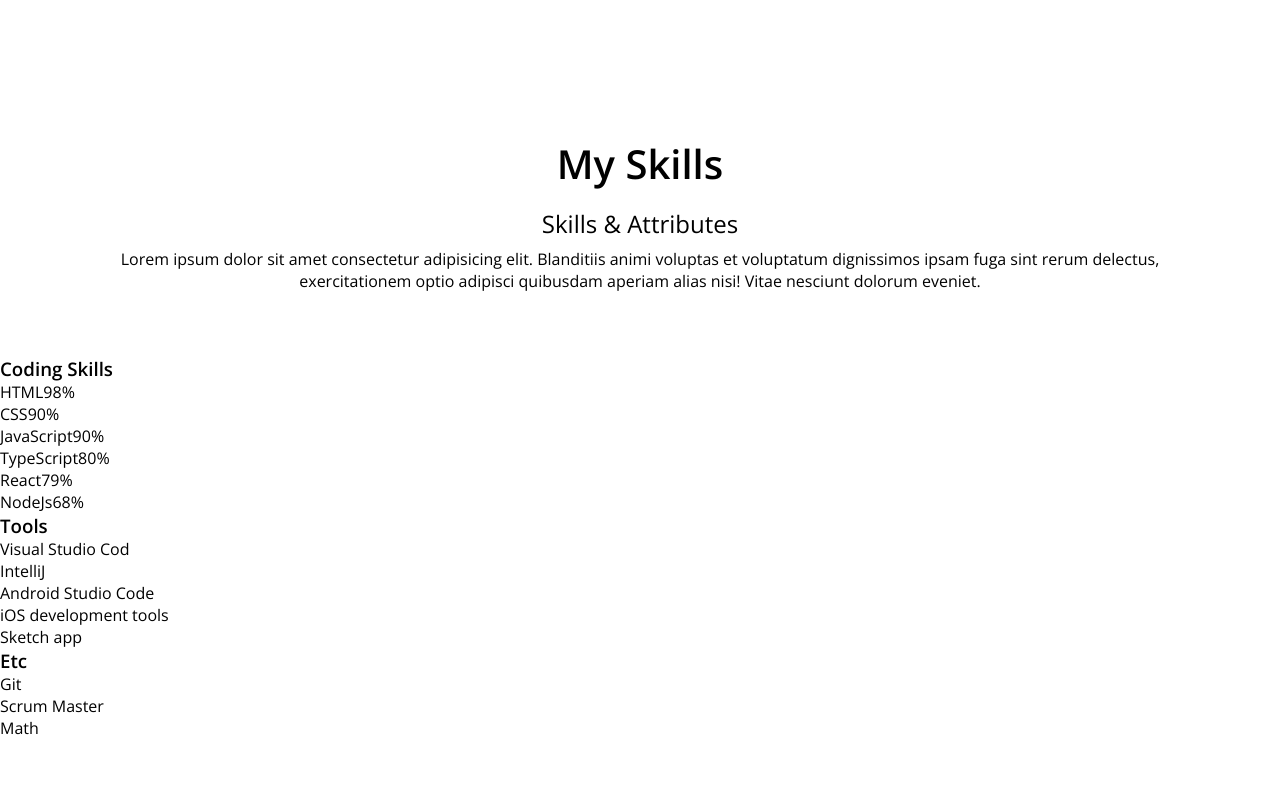
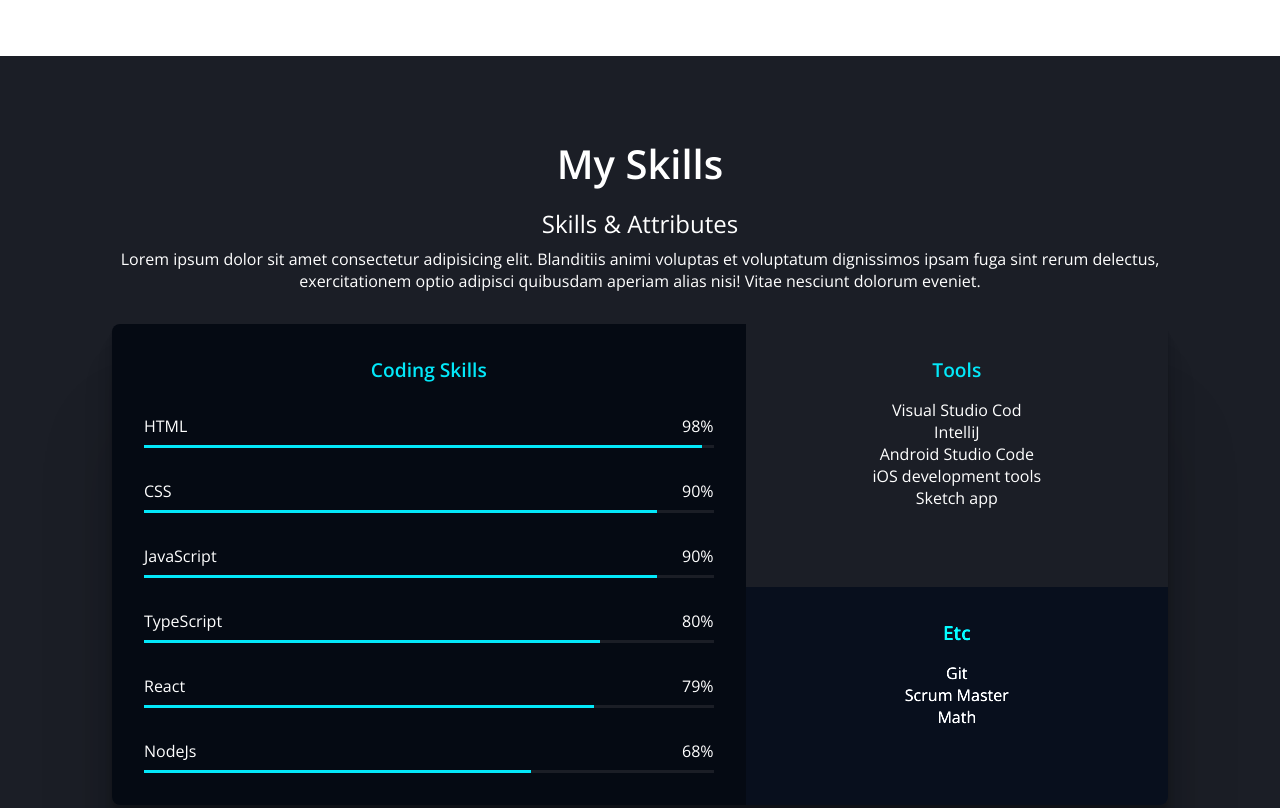
Before and after one commit to dowonee/portfolio, a plain HTML site: page index.html in a window 1280 px wide. Shown: the part 1340-2148 px from the top of the page. Drawn offline with nearby package versions, Linux system fonts and the light colour scheme.

Commit message:
CSS-Skills-Bar

```diff
--- a/css/style.css
+++ b/css/style.css
@@ -85,6 +85,7 @@ button:focus {
   display: flex;
   justify-content: space-between;
   align-items: center;
+  background-color: #050a13;
 }
 
 .header__logo {
@@ -219,3 +220,66 @@ button:focus {
   color: var(--color-primary);
   font-size: 0.8rem;
 }
+
+/* Skills */
+#skills {
+  background-color: var(--color-primary-variant);
+  color: var(--color-text);
+}
+
+.skills {
+  display: grid;
+  grid-template-columns: 6fr 4fr;
+  margin: 2rem 3rem;
+  border-radius: 8px;
+  overflow: hidden;
+  box-shadow: 0 2.8px 2.2px rgba(0, 0, 0, 0.034),
+    0 6.7px 5.3px rgba(0, 0, 0, 0.048), 0 12.5px 10px rgba(0, 0, 0, 0.06),
+    0 22.3px 17.9px rgba(0, 0, 0, 0.072), 0 41.8px 33.4px rgba(0, 0, 0, 0.086),
+    0 100px 80px rgba(0, 0, 0, 0.12);
+}
+
+.skills__title {
+  color: var(--color-accent);
+  margin: 1rem 0;
+  font-size: 1.2rem;
+}
+
+.skills__coding {
+  grid-row: span 2;
+  padding: 1rem;
+  background-color: var(--color-primary);
+}
+
+.skills__tools {
+  padding: 1rem;
+}
+
+.skills__etc {
+  padding: 1rem;
+  background-color: var(--color-primary);
+  filter: brightness(150%);
+}
+
+.bar {
+  display: flex;
+  flex-direction: column;
+  padding: 1rem;
+  gap: 0.5rem;
+}
+
+.bar__metadata {
+  display: flex;
+  justify-content: space-between;
+}
+
+.bar__bg {
+  width: 100%;
+  height: 3px;
+  background-color: var(--color-primary-variant);
+}
+
+.bar__value {
+  height: 3px;
+  background-color: var(--color-accent);
+}
--- a/index.html
+++ b/index.html
@@ -97,42 +97,42 @@
       </section>
       <!--Skills-->
       <section id="skills" class="section">
+        <div class="max-container">
           <h2 class="title">My Skills</h2>
           <p class="description">Skills & Attributes</p>
           <p>Lorem ipsum dolor sit amet consectetur adipisicing elit. Blanditiis animi voluptas et voluptatum dignissimos ipsam fuga sint rerum delectus, exercitationem optio adipisci quibusdam aperiam alias nisi! Vitae nesciunt dolorum eveniet.</p>
-      </section>
-      <div>
-        <section>
-          <h3>Coding Skills</h3>
+        <div class="skills">
+          <section class="skills__coding">
+            <h3 class="skills__title">Coding Skills</h3>
             <ul>
-            <li>
-              <div><span>HTML</span><span>98%</span></div>
-              <div><div style="width: 98%"></div></div>
+              <li class="bar">
+                <div class="bar__metadata"><span>HTML</span><span>98%</span></div>
+                <div class="bar__bg"><div class="bar__value" style="width: 98%"></div></div>
               </li>
-            <li>
-              <div><span>CSS</span><span>90%</span></div>
-              <div><div style="width: 90%"></div></div>
+              <li class="bar">
+                <div class="bar__metadata"><span>CSS</span><span>90%</span></div>
+                <div class="bar__bg"><div class="bar__value" style="width: 90%"></div></div>
               </li>
-            <li>
-              <div><span>JavaScript</span><span>90%</span></div>
-              <div><div style="width: 90%"></div></div>
+              <li class="bar">
+                <div class="bar__metadata"><span>JavaScript</span><span>90%</span></div>
+                <div class="bar__bg"><div class="bar__value" style="width: 90%"></div></div>
               </li>
-            <li>
-              <div><span>TypeScript</span><span>80%</span></div>
-              <div><div style="width: 80%"></div></div>
+              <li class="bar">
+                <div class="bar__metadata"><span>TypeScript</span><span>80%</span></div>
+                <div class="bar__bg"><div class="bar__value" style="width: 80%"></div></div>
               </li>
-            <li>
-              <div><span>React</span><span>79%</span></div>
-              <div><div style="width: 79%"></div></div>
+              <li class="bar">
+                <div class="bar__metadata"><span>React</span><span>79%</span></div>
+                <div class="bar__bg"><div class="bar__value" style="width: 79%"></div></div>
               </li>
-            <li>
-              <div><span>NodeJs</span><span>68%</span></div>
-              <div><div style="width: 68%"></div></div>
+              <li class="bar">
+                <div class="bar__metadata"><span>NodeJs</span><span>68%</span></div>
+                <div class="bar__bg"><div class="bar__value" style="width: 68%"></div></div>
               </li>
             </ul>
           </section>
-        <section>
-          <h3>Tools</h3>
+          <section class="skills__tools">
+            <h3 class="skills__title">Tools</h3>
             <ul>
               <li>Visual Studio Cod</li>
               <li>IntelliJ</li>
@@ -141,13 +141,16 @@
               <li>Sketch app</li>
             </ul>
           </section>
-        <section>
-          <h3>Etc</h3>
+          <section class="skills__etc">
+            <h3 class="skills__title">Etc</h3>
             <ul>
               <li>Git</li>
               <li>Scrum Master</li>
               <li>Math</li>
             </ul>
+          </section>
+        </div>
+
       </section>
       </div>
       <!--Work-->
```
Lines whose indentation alone changed are shown as unchanged.
